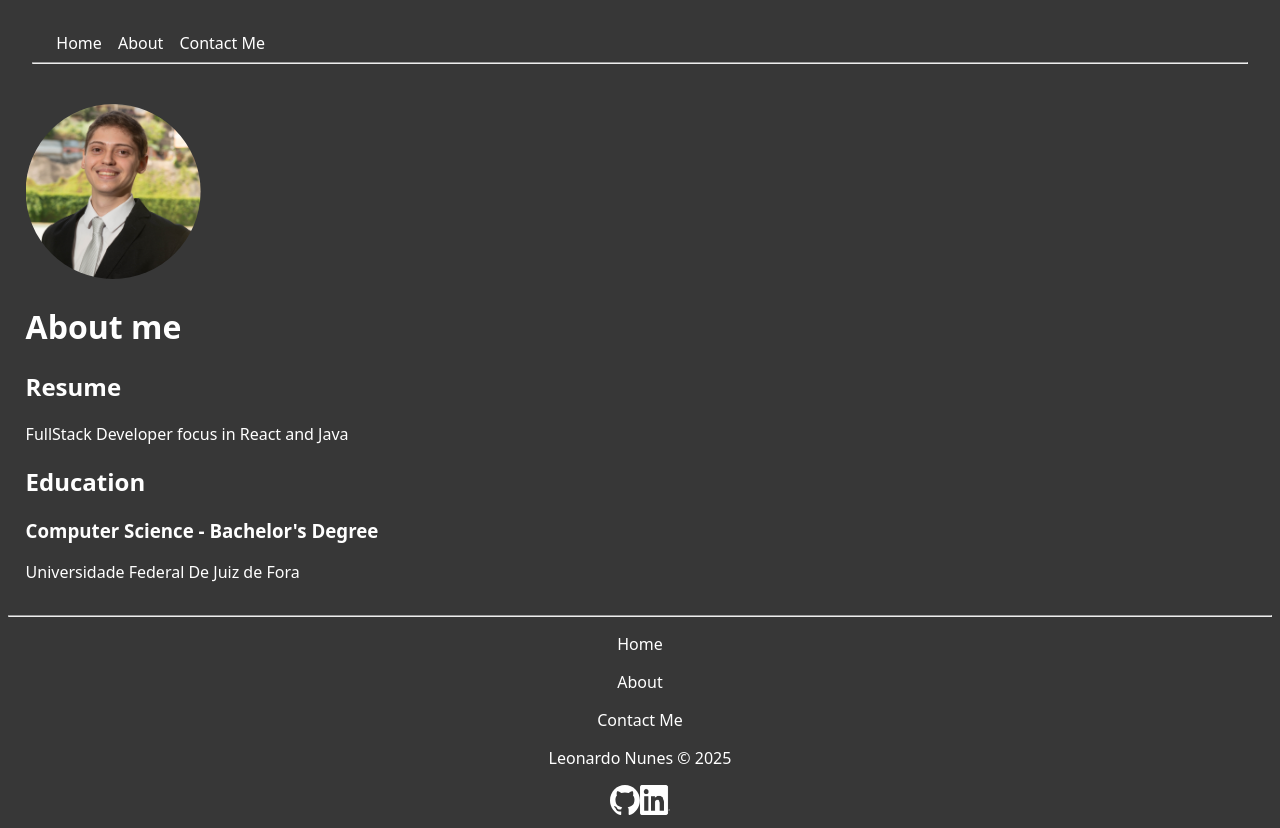
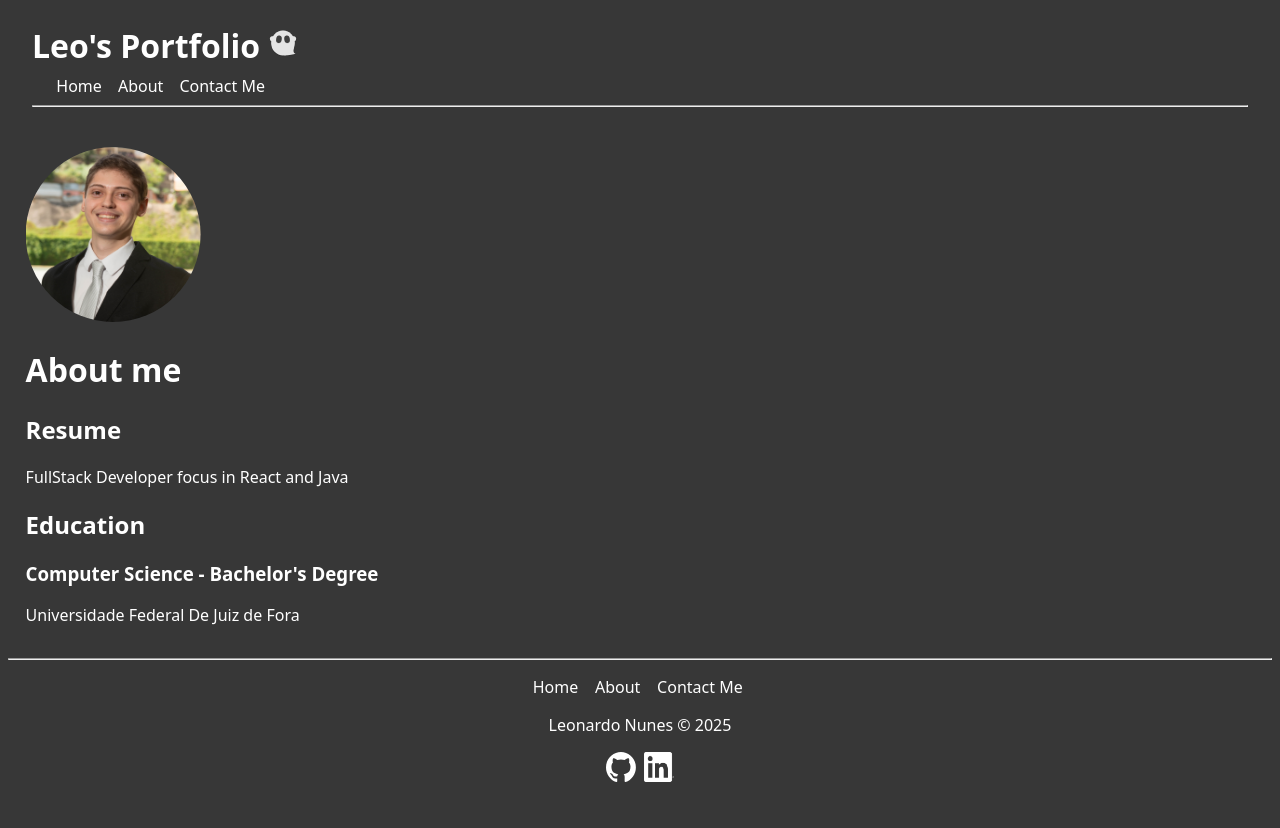
Before and after one commit to LeonardoN-Aragao/portfolio, a React (Create React App) app: page /portfolio/about in a window 1280 px wide. After the commit the page ends 800 px from the top, so only its background shows below. Built offline with nearby package versions, Linux system fonts and the light colour scheme.

Commit message:
Create footer and Header components

```diff
--- a/src/components/Footer.jsx
+++ b/src/components/Footer.jsx
@@ -1,3 +1,5 @@
+import { NavLink } from "react-router";
+import styled from 'styled-components'
 import Github from '../assets/social/github.svg'
 import Linkedin from '../assets/social/linkedin.png'
 
@@ -5,19 +7,22 @@ export default function Footer() {
     const year = new Date().getFullYear();
 
     return (
-        <footer style={style}>
+        <footer style={style.container}>
             <hr></hr>
-            <p>Home</p>
-            <p>About</p>
-            <p>Contact Me</p>
+                <div style={style.links}>
+                    <Link to="/" end> Home </Link>
+                    <Link to="/about" end> About </Link>
+                    <Link to="/contactMe">Contact Me</Link>
+                </div>
+
                 <p>Leonardo Nunes © {year}</p>
 
                 {/* Social */}
                 <div>
-                <a href="https://www.github.com/leonardon-aragao" target="_blank" rel="noopener noreferrer">
+                    <a href="https://www.github.com/leonardon-aragao" style={style.a} target="_blank" rel="noopener noreferrer">
                         <img src={Github} title="Github" alt="Github" width="30px" height="30"></img>
                     </a>
-                <a href="https://www.linkedin.com/in/leonardo-nunes-aragão-156872164" target="_blank" rel="noopener noreferrer">
+                    <a href="https://www.linkedin.com/in/leonardo-nunes-aragão-156872164" style={style.social} target="_blank" rel="noopener noreferrer">
                         <img src={Linkedin} title="LinkedIn" alt="LinkedIn" width="30px" height="30"></img>
                     </a>
                 </div>
@@ -26,5 +31,36 @@ export default function Footer() {
 }
 
 const style = {
+    container:{
         color: 'white'
+    },
+    links: {
+        marginLeft: '1vh',
+        marginTop: '2vh'
+    },
+    a: {
+        marginRight: '1vh'
     }
+}
+
+const Link = styled(NavLink)`
+  text-decoration: none;
+  color: white;
+  margin-right: 1%;
+
+  &:visited {
+    text-decoration: none;
+    color: white;
+  }
+
+  &:hover,
+  &:focus {
+    text-decoration: none;
+  }
+
+  &:hover,
+  &:active {
+    text-decoration: none;
+    color: gray;
+  }
+`;
--- a/src/components/Header.jsx
+++ b/src/components/Header.jsx
@@ -1,9 +1,12 @@
 import { NavLink } from "react-router";
 import styled from 'styled-components'
+import GhostWriter from '../assets/favicon.svg'
 
 export default function Header() {
     return (
-        <header>
+        <header style={style.container}>
+            <h1 style={style.title}>Leo's Portfolio</h1>
+            <img style={style.image} src={GhostWriter} alt="ghostWriter" width="30px" height="30"></img>
             <nav style={style.nav}>
                 <Link to="/" end> Home </Link>
                 <Link to="/about" end> About </Link>
@@ -15,8 +18,20 @@ export default function Header() {
 }
 
 const style = {
+    container: {
+      marginTop: '-1vh',
+      color: 'white'
+    },
+    title: {
+      display: 'inline',
+      marginRight: '1vh',
+    },
+    image:{
+      //display: 'block'
+    },
     nav: {
-        marginLeft: '2%'
+        marginLeft: '2%',
+        marginTop: '1vh'
     },
 }
 
```
Lines whose indentation alone changed are shown as unchanged.
